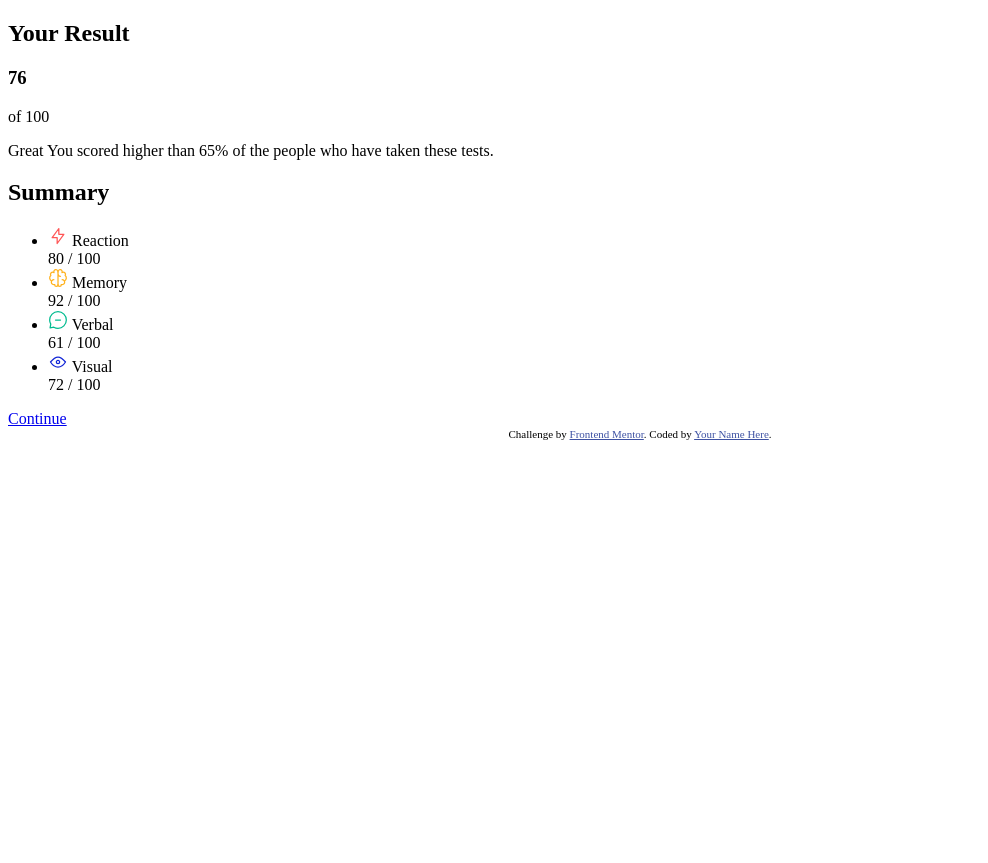
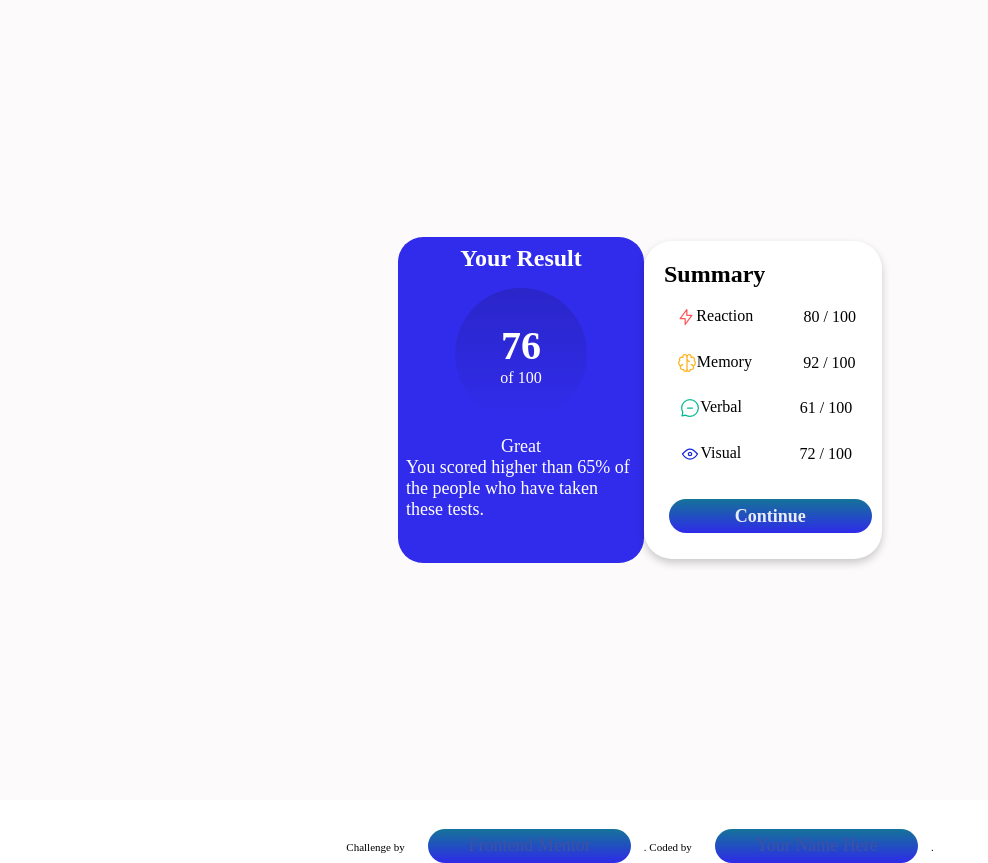
Before and after one commit to eduardomfidelis/results-summary-components, a plain HTML site: page index.html in a window 1280 px wide. Shown: the whole page, without its empty margins (0-988 px from the left). Before the commit the page ends 800 px from the top, so only its background shows below. Drawn offline with Linux system fonts and the light colour scheme.

Commit message:
adiciona estilo

```diff
--- /dev/null
+++ b/css/style.css
@@ -0,0 +1,103 @@
+* {
+    margin: 0;
+    padding: 0;
+    border: 0;
+    list-style: none;
+    text-decoration: none;
+}
+
+main {
+    display: flex;
+    justify-content: center;
+    align-items: center;
+    height: 100vh;
+    width: 100%;
+    background-color: #fcfafa;
+    ;
+}
+
+.result {
+    display: flex;
+    flex-direction: column;
+    align-items: center;
+    width: 230px;
+    height: 310px;
+    background-color: #312CEB;
+    ;
+    color: hsl(0, 0%, 100%);
+    border-radius: 25px;
+    padding: 0.5rem;
+}
+
+.circle {
+    display: flex;
+    flex-direction: column;
+    justify-content: center;
+    align-items: center;
+    width: 100px;
+    height: 100px;
+    border-radius: 50%;
+    background-image: linear-gradient(#00000025, #00000000);
+    padding: 1rem;
+    margin: 1rem;
+}
+
+.summary {
+    display: flex;
+    flex-direction: column;
+    color: black;
+    padding: 4px;
+    background-color: #FFFFFF;
+    box-shadow: 0 4px 8px rgba(0, 0, 0, 0.2);
+    border-radius: 28px;
+    width: 230px;
+    height: 310px;
+}
+
+p {
+    font-size: 18px;
+}
+
+h3 {
+    font-size: 40px;
+}
+
+h2 {
+    margin-left: 1rem;
+    padding-top: 1rem ;
+}
+
+li {
+    display: flex;
+    flex-direction: row;
+    justify-content: space-around;
+    align-items: center;
+    margin-top: 0.8rem;
+}
+
+li div {
+    padding: 0.4rem;
+    display: flex;
+    flex-direction: row;
+}
+
+a {
+    background-image: linear-gradient(to bottom, hsl(197, 76%, 34%), hsl(241, 81%, 54%));
+     border-radius: 25px;
+    width: 190px;
+    color: #e9ecf3;
+    padding: 0.4rem;
+    font-size: 18px;
+    text-align: center;
+    transition-duration: 300ms;
+    display: inline-block;
+    margin-top: 1.8rem;
+    margin-left: 1.3rem;
+    margin-right: 0.8rem;
+}
+
+a:hover {
+    background-color: #1E1C80;
+    color: white;
+
+}
--- a/index.html
+++ b/index.html
@@ -5,7 +5,7 @@
   <meta charset="UTF-8">
   <meta name="viewport" content="width=device-width, initial-scale=1.0">
   <!-- displays site properly based on user's device -->
-
+  <link rel="stylesheet" href="css/style.css">
   <link rel="icon" type="image/png" sizes="32x32" href="./assets/images/favicon-32x32.png">
 
   <title>Frontend Mentor | Results summary component</title>
@@ -32,11 +32,10 @@
         <h3> 76</h3>
         <span> of 100</span>
       </div>
+      <p>Great</p>
+      <p>You scored higher than 65% of the people who have taken these tests.</p>
+    </section>
 
-      <p>Great
-        You scored higher than 65% of the people who have taken these tests.</p>
-
-    </section>
     <section class="summary">
       <h2> Summary</h2>
 
@@ -74,7 +73,7 @@
 
         </li>
       </ul>
-      <a href="#"> Continue</a>
+      <a href="#"> <strong>Continue</strong></a>
     </section>
   </main>
 
```
Lines whose indentation alone changed are shown as unchanged.
